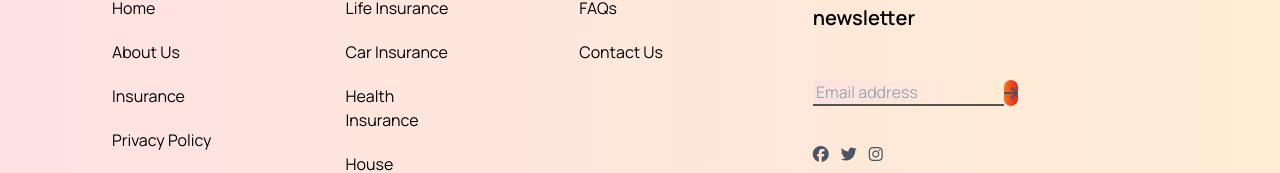
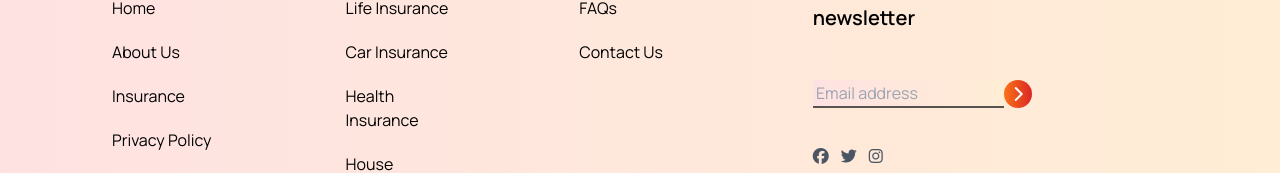
Before and after one commit to SayeedSAMI/tea-house-with-tailwind, a plain HTML site: page index.html in a window 1280 px wide. Shown: the part 3612-3785 px from the top of the page. Drawn offline with nearby package versions, Linux system fonts and the light colour scheme.

Commit message:
changed some icon

```diff
--- a/index.html
+++ b/index.html
@@ -342,14 +342,16 @@
               class="text-gray-500 outline-none bg-gradient-to-r from-red-100 to-orange-100 border-b-2 border-stone-600"
               placeholder=" Email address" />
             <button
-              class="w-7 rounded-full bg-gradient-to-r from-orange-500 to-red-600">
-              <i class="text-gray-600 fa-solid fa-arrow-right"></i>
+              type="button"
+              onclick="javascript:window.location.href='https://github.com/SayeedSAMI'">
+              <i
+                class="w-7 h-7 inline-flex text-white rounded-full bg-gradient-to-r from-orange-500 to-red-600 fa-solid fa-chevron-right justify-center items-center"></i>
             </button>
           </div>
           <div class="flex gap-3">
-            <i class="text-gray-600 fa-brands fa-facebook"></i
-            ><i class="text-gray-600 fa-brands fa-twitter"></i
-            ><i class="text-gray-600 fa-brands fa-instagram"></i>
+            <i class="text-gray-600 fa-brands fa-facebook"></i>
+            <i class="text-gray-600 fa-brands fa-twitter"></i>
+            <i class="text-gray-600 fa-brands fa-instagram"></i>
           </div>
         </div>
       </section>
```
